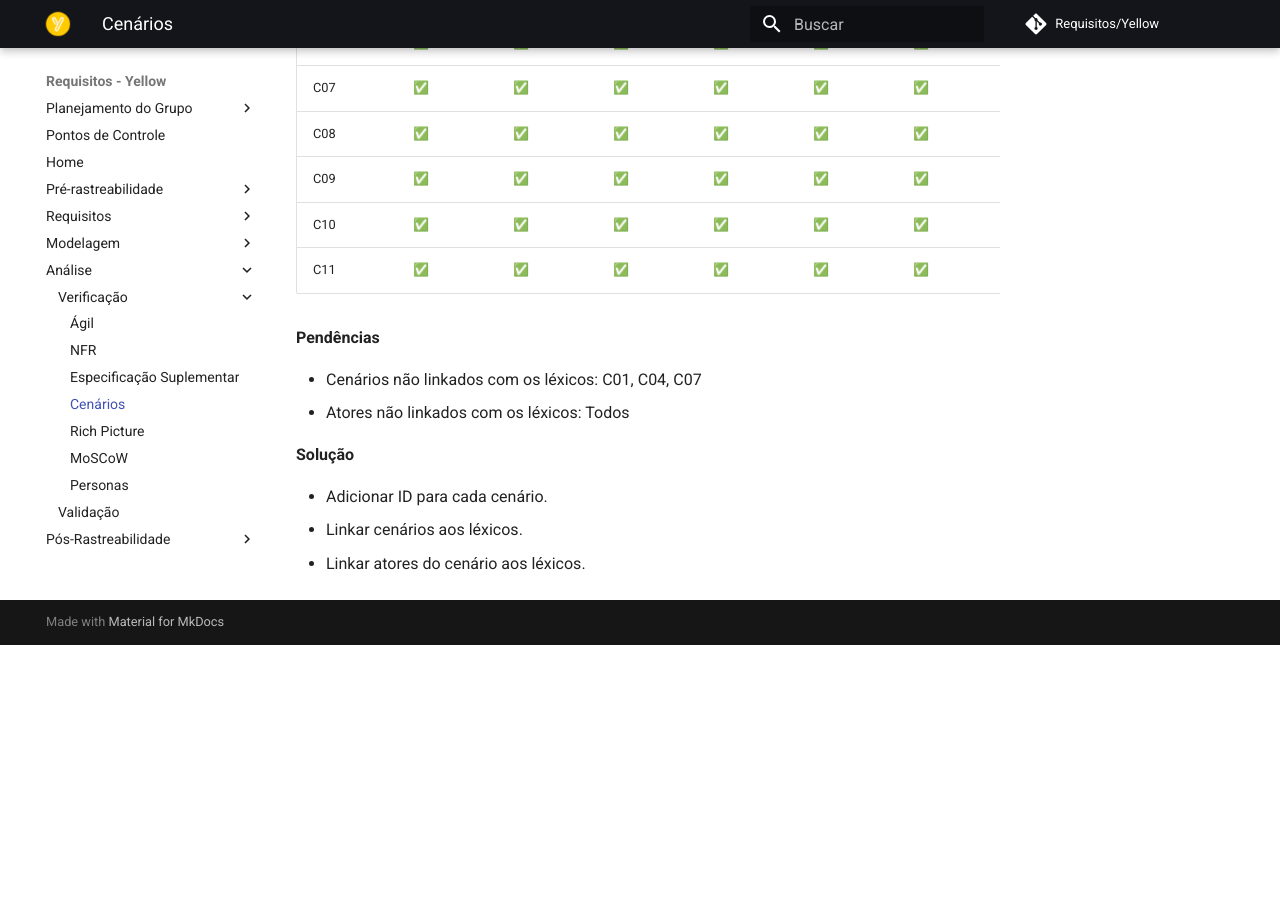
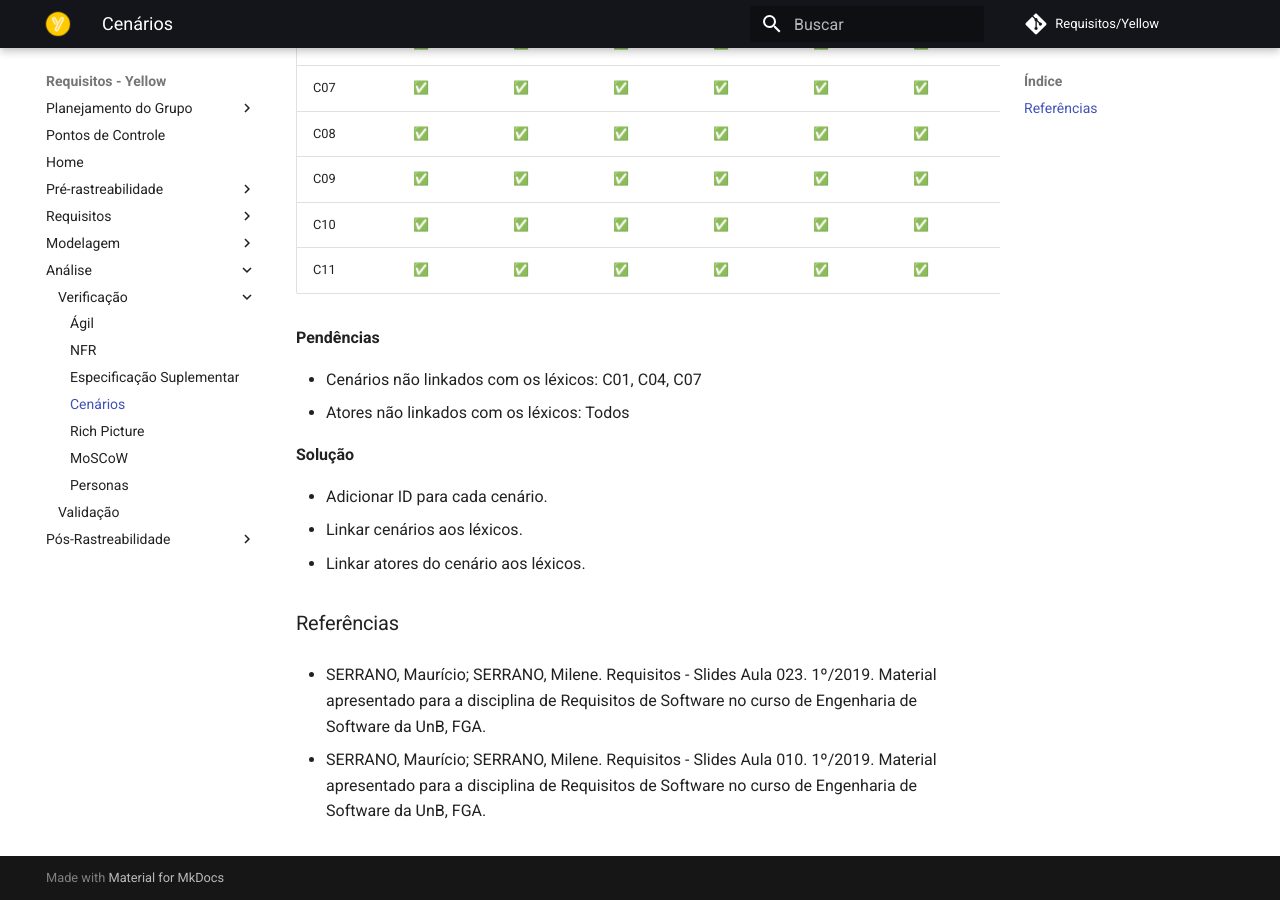
Before and after one commit to me42th/2019.2-Yellow, an MkDocs documentation site: the page built from docs/analise/verificacao/cenarios.md, in a window 1280 px wide and 900 px high, scrolled down 932 px. Built offline with MkDocs 1.6.1 and Material for MkDocs 9.7.7, drawn with Linux system fonts in a browser that asks for light colours; comment, search, counter and statistics services are not loaded; before the commit the page ends 1577 px from its top, so only the background shows below that.

Commit message:
#128 - Adicionando as referências à verificação dos cenários

```diff
--- a/docs/analise/verificacao/cenarios.md
+++ b/docs/analise/verificacao/cenarios.md
@@ -41,3 +41,9 @@
 - Adicionar ID para cada cenário.
 - Linkar cenários aos léxicos.
 - Linkar atores do cenário aos léxicos.
+
+### Referências
+
+- SERRANO, Maurício; SERRANO, Milene. Requisitos - Slides Aula 023. 1º/2019. Material apresentado para a disciplina de Requisitos de Software no curso de Engenharia de Software da UnB, FGA.
+
+- SERRANO, Maurício; SERRANO, Milene. Requisitos - Slides Aula 010. 1º/2019. Material apresentado para a disciplina de Requisitos de Software no curso de Engenharia de Software da UnB, FGA.
```
